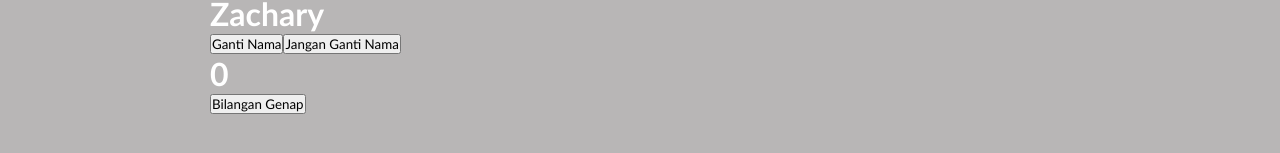
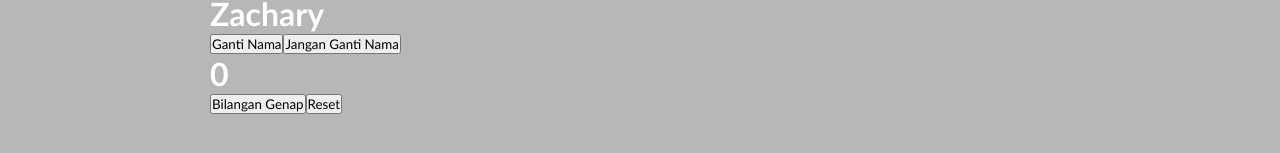
Before and after one commit to Zacharylutfyr/bootcamp-online, a React (Create React App) app: page / in a window 1280 px wide. Shown: the part 277-430 px from the top of the page. Built offline with nearby package versions, Linux system fonts and the light colour scheme; the HTML template or start-up script is replaced by a standard one.

Commit message:
"Fixing Structure Folder"

```diff
--- a/package.json
+++ b/package.json
@@ -8,7 +8,6 @@
     "@testing-library/user-event": "^13.5.0",
     "react": "^18.2.0",
     "react-dom": "^18.2.0",
-    "react-scripts": "5.0.1",
     "web-vitals": "^2.1.4"
   },
   "scripts": {
@@ -34,5 +33,8 @@
       "last 1 firefox version",
       "last 1 safari version"
     ]
+  },
+  "devDependencies": {
+    "react-scripts": "^5.0.1"
   }
 }
--- a/src/App.jsx
+++ b/src/App.jsx
@@ -1,6 +1,6 @@
 
-import Navbar from './components/Navbar';
-import States from './States/States';
+import Navbar from './components/Navbar/Navbar';
+import States from './components/States/States';
 
 // * React Component = sebuah function / class yang mereturn JSX
 // * 1. Namanya harus dimuai dengan huruf Kapital
--- a/src/States/States.jsx
+++ b/src/components/States/States.jsx
@@ -6,7 +6,7 @@ const States = () => {
   const [range, setRange] = useState(20);
   const [color, setColor] = useState('oranged');
   const [pacarSaya, setpacarSaya] = useState(1);
-  const [genap, setGenap] = useState (0);
+  const [genap, setGenap] = useState(0);
   const decrement = () => {
     setpacarSaya(prev => prev - 1);
   };
@@ -96,9 +96,18 @@ const States = () => {
         </div>
         <div>
           <h1>{genap}</h1>
-          <button onClick={()=>{
-            setGenap (genap + 2 );
-          }}>Bilangan Genap</button>
+          <button
+            onClick={() => {
+              setGenap(genap + 2);
+            }}>
+            Bilangan Genap
+          </button>
+          <button
+            onClick={() => {
+              setGenap(genap - genap);
+            }}>
+            Reset
+          </button>
         </div>
       </div>
     </>
--- a/src/index.jsx
+++ b/src/index.jsx
@@ -7,5 +7,6 @@ const rootElemen = document.getElementById('root');
 const root = createRoot(rootElemen);
 
 root.render(
+
 <App />
 );
```
Also changed, not shown: src/components/Navbar/Navbar.jsx (renamed from src/components/Navbar.jsx), 1 other file (tests, documents, lock files or other folders).
